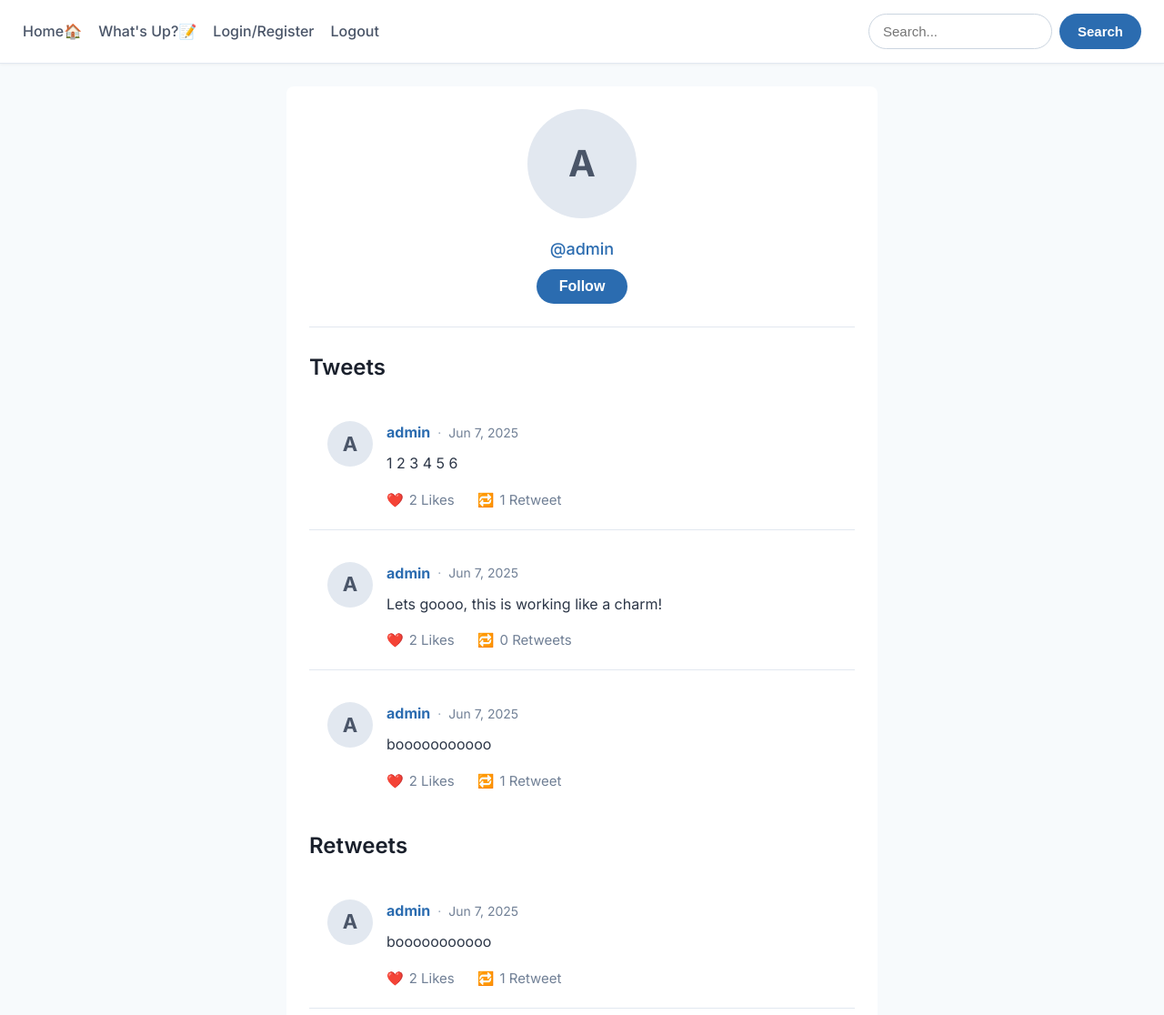
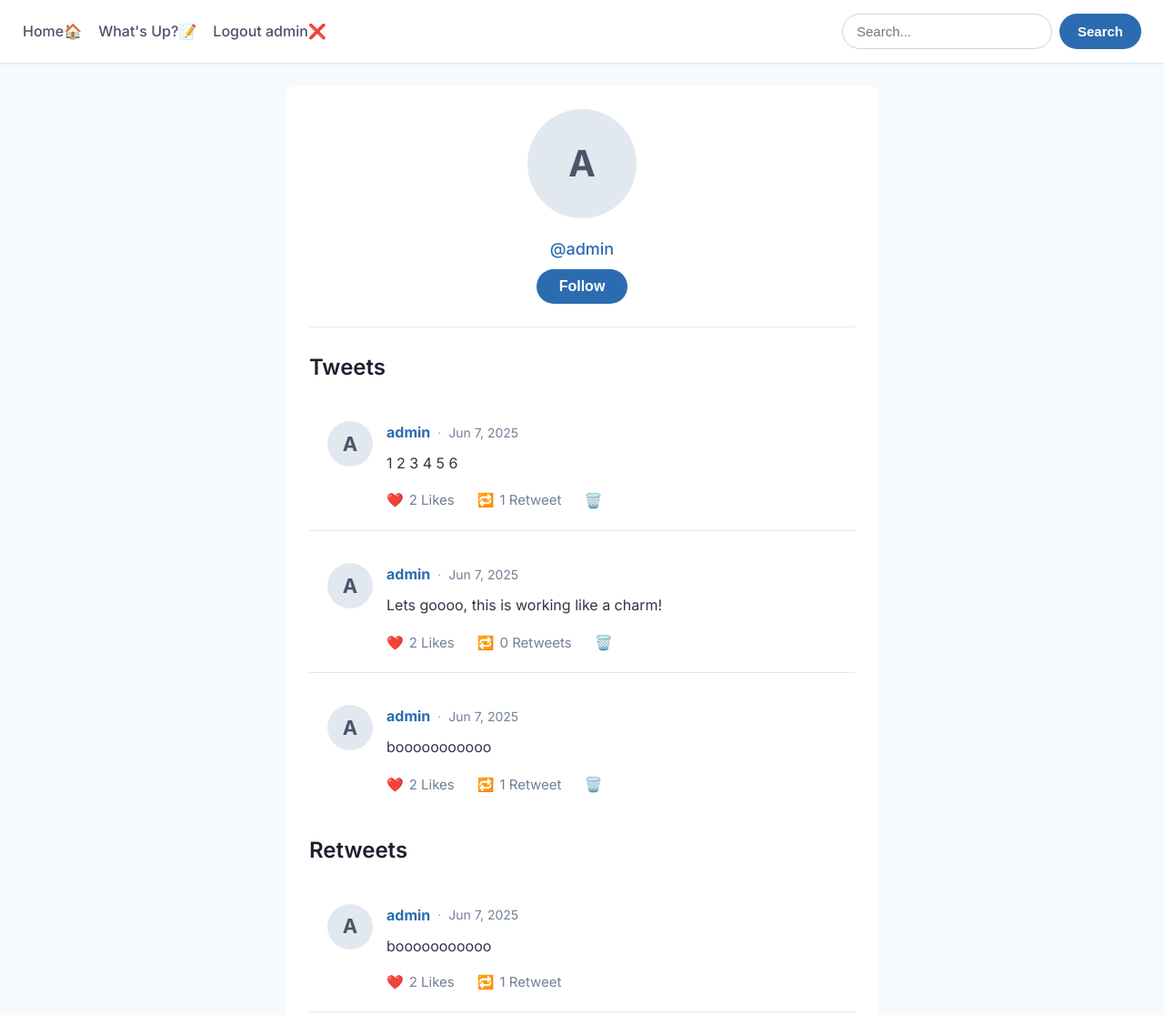
Before and after one commit to mhmdsajadno/django-twitter-clone, a Django app: page /profile/admin/ in a window 1280 px wide. Shown: the top 1116 px of the page at 91% size. Run offline with Django 5.2, Linux system fonts and the light colour scheme; a user stored in the database is signed in; data comes from the database, SQL or seed files in the repository; both versions use the stored data as it was after the commit.

Commit message:
deleting now functional, header sticks :)

```diff
--- a/statics/css/style.css
+++ b/statics/css/style.css
@@ -29,6 +29,9 @@
     display: flex; /* Use flexbox for horizontal alignment */
     align-items: center; /* Vertically center items */
     justify-content: space-between; /* Distribute items horizontally */
+    position: sticky; /* Make header stick to top */
+    top: 0; /* Align to top of viewport */
+    z-index: 1000; /* Ensure header stays above other content */
 }
 header h3 {
     margin: 0; /* Remove previous margin to allow flexbox to control spacing */
@@ -52,7 +55,7 @@
     display: flex;
     justify-content: flex-end; /* Align search elements to the right within its container */
     width: auto; /* Allow width to be determined by content and flex-shrink */
-        max-width: 300px; /* Limit search bar width */
+    max-width: 600px; /* Limit search bar width */
     margin: 0; /* Remove auto margins, flexbox will handle positioning */
     flex-shrink: 0; /* Prevent search container from shrinking too much */
 }
--- a/templates/base.html
+++ b/templates/base.html
@@ -18,8 +18,11 @@
         <h3>
             <a href="{% url 'home' %}">Home🏠</a>
             <a href="{% url 'user_tweet' %}">What's Up?📝</a>
-            <a href="{% url 'login' %}">Login/Register</a>
-            <a href="{% url 'logout' %}">Logout</a>
+            {% if user.is_authenticated %}
+            <a href="{% url 'logout' %}">Logout {{ user.username }}❌</a>
+            {% else %}
+            <a href="{% url 'login' %}">Login/Register </a>
+            {% endif %}
         </h3>
         <form action="/" method="GET" class="search-container">
             <input type="text" id="search" name="search" placeholder="Search...">
--- a/templates/profile.html
+++ b/templates/profile.html
@@ -67,6 +67,7 @@
                     <div class="tweet-actions">
                         <a href="{% url 'like' tweet.id %}" class="tweet-action-link">❤️ <span>{{ tweet.like_count }} Like{% if tweet.like_count != 1 %}s{% endif %}</span></a>
                         <a href="{% url 'retweet' tweet.id %}" class="tweet-action-link">🔁 <span>{{ tweet.retweet_count }} Retweet{% if tweet.retweet_count != 1 %}s{% endif %}</span></a>
+                        <a href="{% url "delete" tweet.id %}">🗑️</a>
                     </div>
                 </div>
             </div>
--- a/twitterApp/models.py
+++ b/twitterApp/models.py
@@ -1,13 +1,14 @@
 from django.db import models
 from django.contrib.auth.models import AbstractUser
 from django.conf import settings
+import re
 
 class Profile(AbstractUser):
     bio = models.TextField(blank=True)
     website = models.URLField(max_length=200)
     profile_picture = models.ImageField(upload_to='profile_pics/', blank=True)
 
-import re
+
 class Post(models.Model):
     user = models.ForeignKey(settings.AUTH_USER_MODEL, on_delete=models.CASCADE, related_name='posts')
     content = models.TextField(max_length=280)
--- a/twitterApp/urls.py
+++ b/twitterApp/urls.py
@@ -12,6 +12,7 @@ urlpatterns = [
     path('tweet/', views.user_tweet, name='user_tweet'),
     path('like/<int:post_id>/', views.like_post, name='like'),
     path('retweet/<int:post_id>/', views.retweet, name='retweet'),
+    path("delete/<int:post_id>/", views.delete_post, name="delete"),
     path('profile/<str:username>/', views.profile, name='user_profile'),
     path('follow/<str:username>/', views.follow, name='follow'),
 ]
--- a/twitterApp/views.py
+++ b/twitterApp/views.py
@@ -1,5 +1,6 @@
 from django.contrib.auth.decorators import login_required
 from django.contrib.auth.models import User
+from django.http import HttpResponseForbidden
 from django.shortcuts import render, redirect, get_object_or_404
 from django.contrib.auth import authenticate, login, logout, get_user_model
 from django.contrib import messages
@@ -111,6 +112,14 @@ def retweet(request, post_id):
 
     return redirect('home')
 
+@login_required
+def delete_post(request, post_id):
+    post = get_object_or_404(Post, id=post_id)
+    if post.user == request.user:
+        post.delete()
+        return redirect('home')
+    else:
+        return HttpResponseForbidden("You do not have permission to delete this post.")
 
 @login_required
 def follow(request, username):
```
Also changed, not shown: README.md, db.sqlite3. Lines whose indentation alone changed are shown as unchanged.
